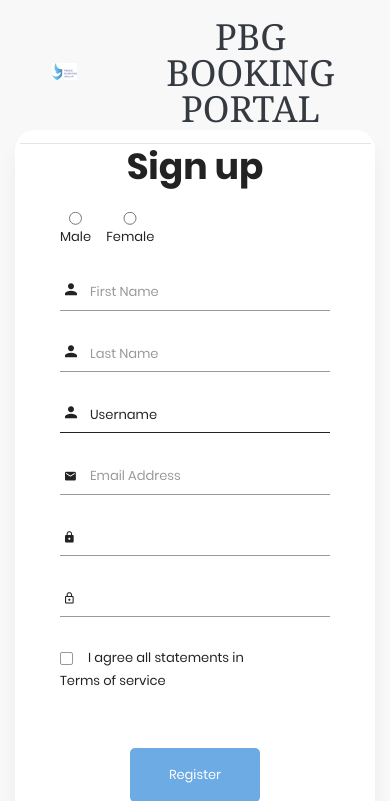
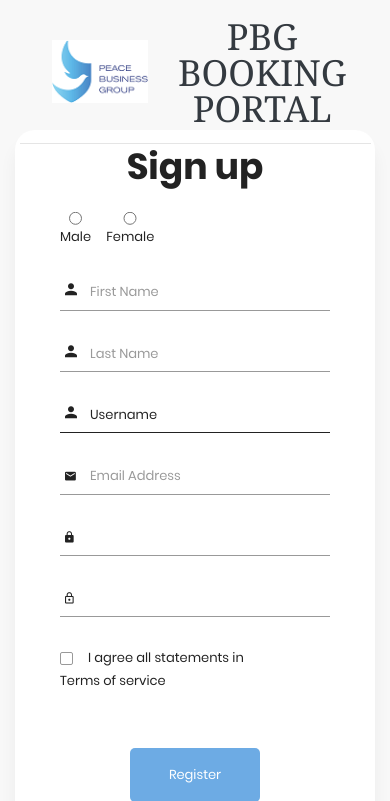
Before and after one commit to cadiff-webdev/pbgreservation, a Django app: page /reservations/signup/ in a window 390 px wide. Shown: the top 801 px of the page. Run offline with Django 3.2, Linux system fonts and the light colour scheme; some libraries are stand-ins or nearby versions.

Commit message:
initial version

```diff
--- a/reservations/templates/registration/base.html
+++ b/reservations/templates/registration/base.html
@@ -23,6 +23,7 @@
 	<link rel="stylesheet" type="text/css" href="{% static 'reservations/css/style.css' %}">
 	<link rel="stylesheet" href="{% static 'reservations/css/login.css' %}">
 	<link rel="stylesheet" href="{% static 'reservations/css/updates.css' %}">
+	<link rel="shortcut icon" type="image/png" href="{% static 'reservations/images/favicon.ico' %}"/>
 
 	<!-- HTML5 shim and Respond.js for IE8 support of HTML5 elements and media queries -->
 	<!-- WARNING: Respond.js doesn't work if you view the page via file:// -->
@@ -41,12 +42,13 @@
 </head>
 
 <body>
+
 	<header class="header py-3 fixed-top">
     <div class="row flex-nowrap justify-content-between align-items-center">
-      <div class="col-2 ml-2">
+      <div class="col-md-2 ml-2">
         <img class="logo-image" src="{% static 'reservations/images/pbglogo.mini.png' %}">
       </div>
-      <div class="col-8 text-center">
+      <div class="col-md-8 text-center">
         <a class="header-logo text-dark" href="#">PBG BOOKING PORTAL</a>
       </div>
 
```
Also changed, not shown: db.sqlite3.
